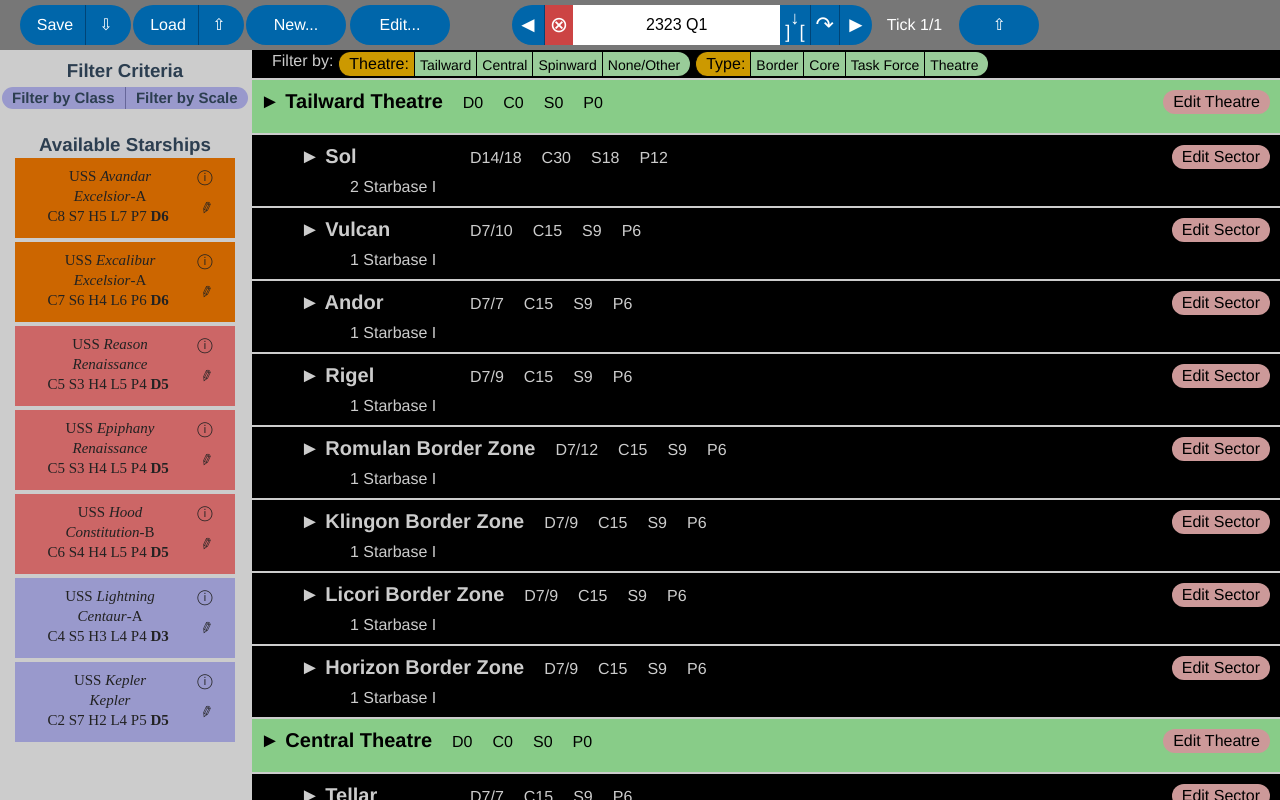
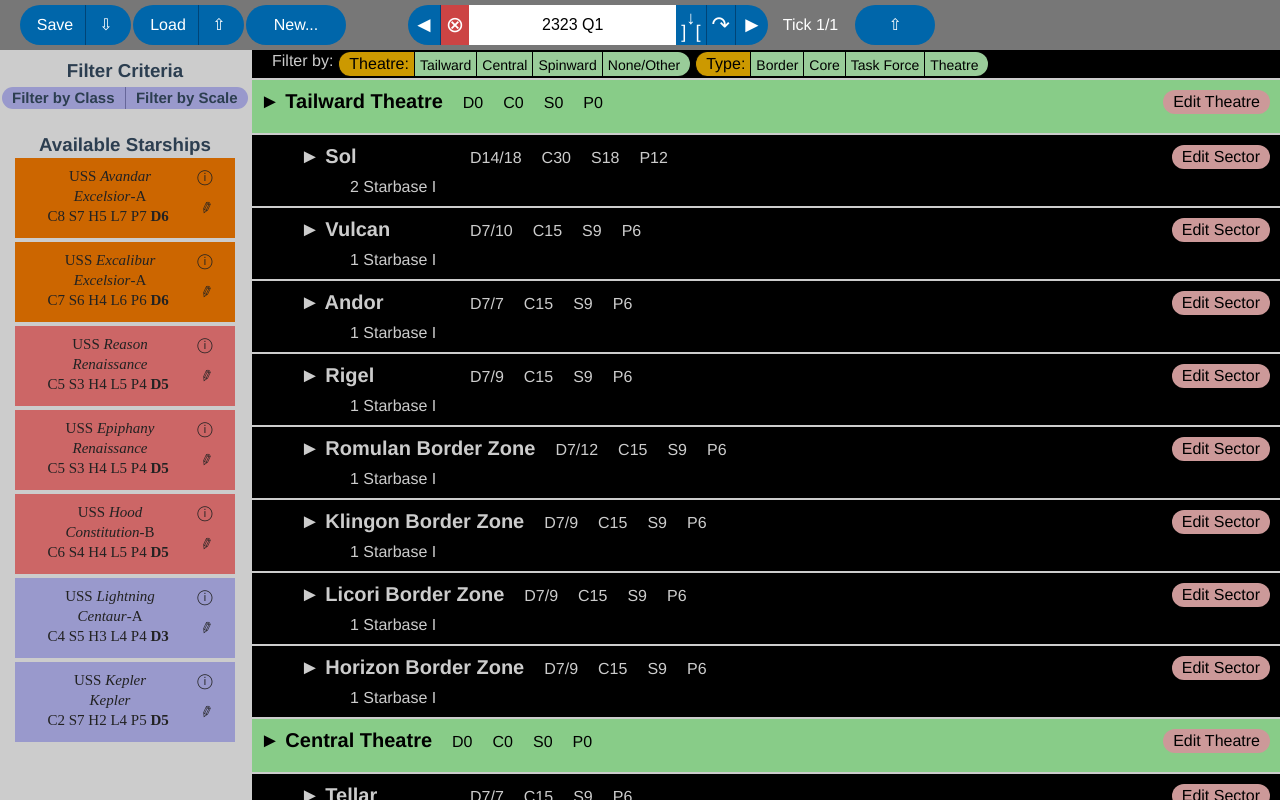
Before and after one commit to OnAGravitasHunt/tbg-deployment-planner, a Vue app: page / in a window 1280 px wide. Built offline with nearby package versions, Linux system fonts and the light colour scheme; the HTML template or start-up script is replaced by a standard one.

Commit message:
disabled editor button for now

```diff
--- a/src/components/SaveLoad.vue
+++ b/src/components/SaveLoad.vue
@@ -22,7 +22,7 @@
   >&#x21E7;</div>
 
   <div class='button storage-button' title='Add new item' @click="addNew">New...</div>
-  <div class='button storage-button' title='Edit item' @click="editor">Edit...</div>
+  <!-- <div class='button storage-button' title='Edit item' @click="editor">Edit...</div> -->
 
   <div class='timeline'>
     <div
--- a/src/components/modalList/ModalListCell.vue
+++ b/src/components/modalList/ModalListCell.vue
@@ -67,7 +67,6 @@
       }
     },
     editCell () {
-      console.log(this.displayValue)
       this.underEdit = true
       this.tempValue = this.displayValue
     },
```
